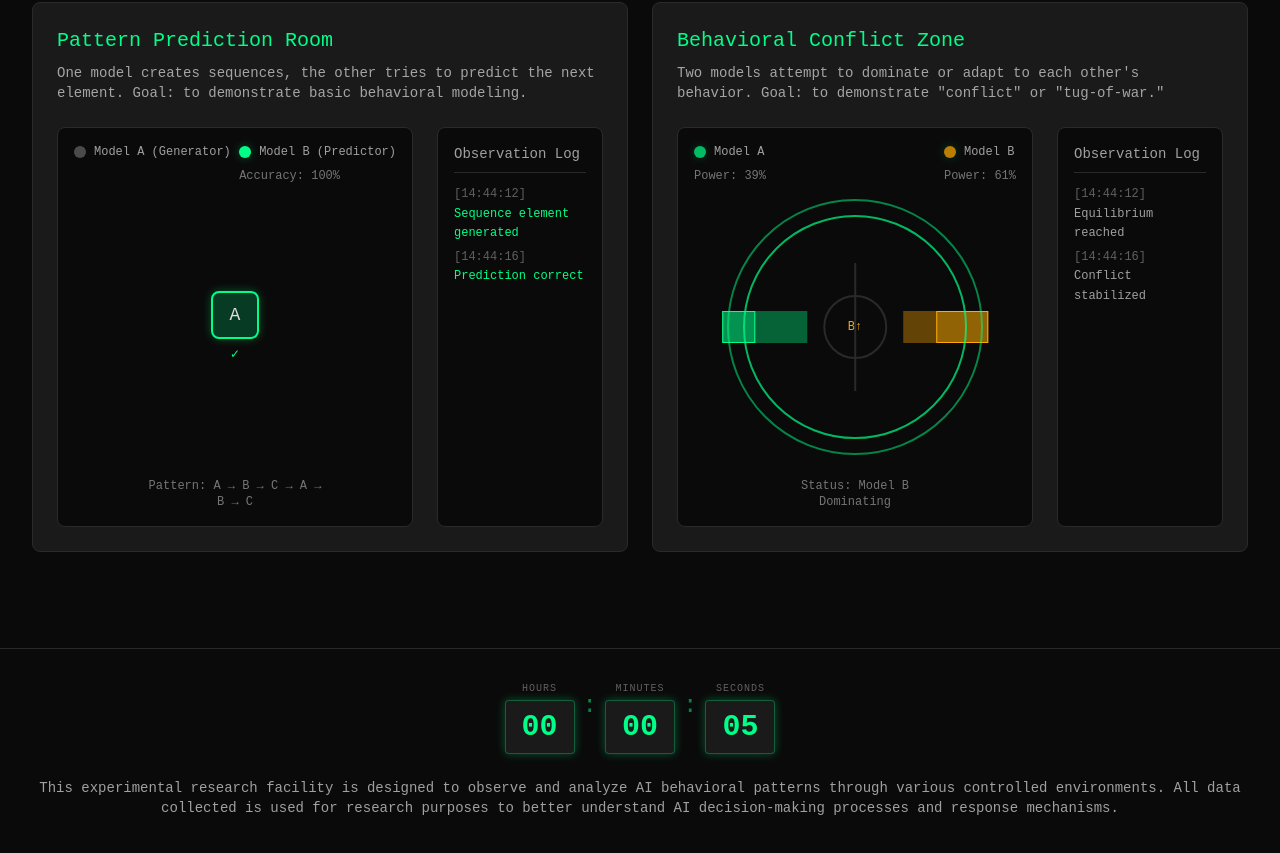
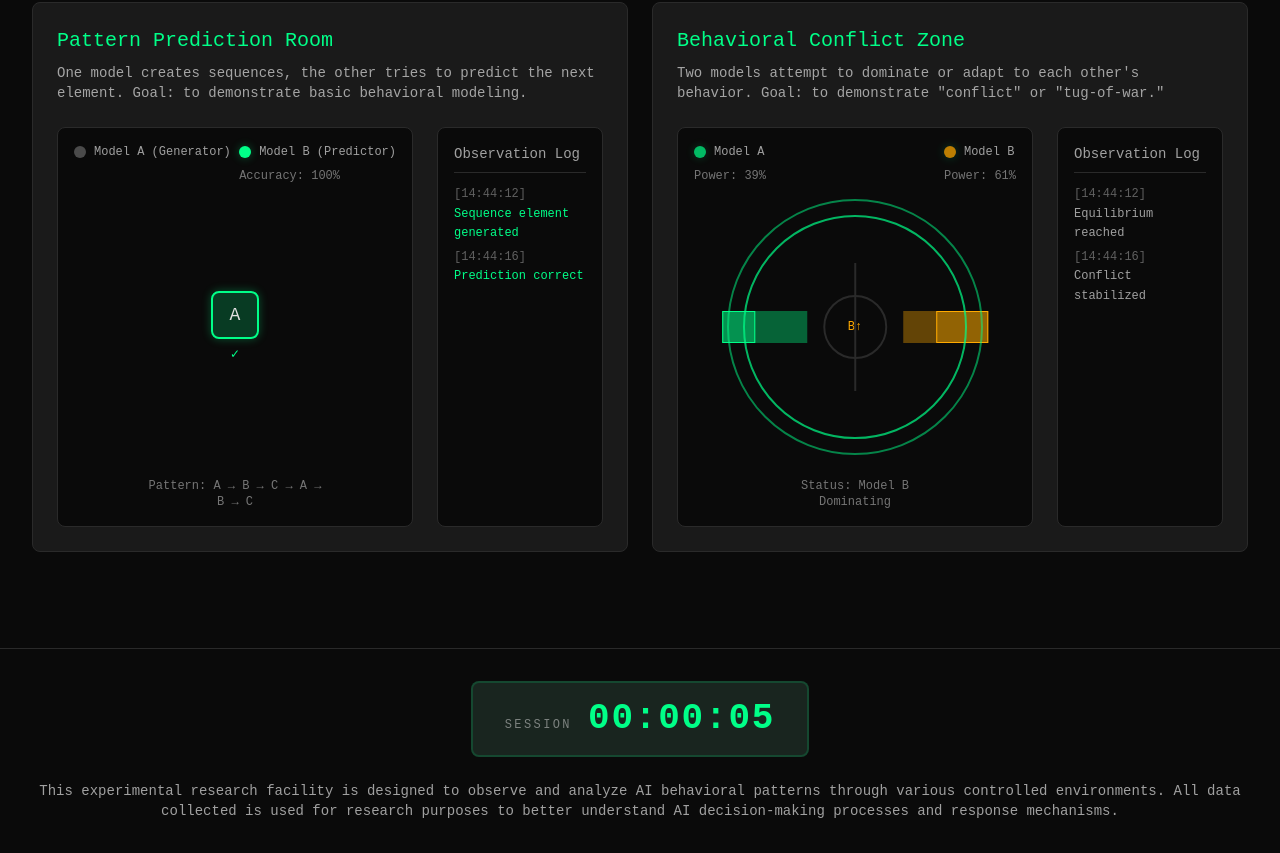
Before and after one commit to Topten1004/AI-Lab, a Next.js app: page / in a window 1280 px wide. Shown: the part 733-1586 px from the top of the page. Built offline with nearby package versions, Linux system fonts and the light colour scheme.

Commit message:
updated footer/timer

```diff
--- a/components/Layout/Footer.tsx
+++ b/components/Layout/Footer.tsx
@@ -1,44 +1,23 @@
 'use client'
 
 import { useTimer } from '@/hooks/useTimer'
+import { formatTimerDisplay } from '@/lib/timer/formatTimer'
 
 export default function Footer() {
   const timer = useTimer()
-
-  const formatNumber = (num: number): string => {
-    return num.toString().padStart(2, '0')
-  }
+  const displayTime = formatTimerDisplay(timer)
 
   return (
     <footer className="mt-16 pt-8 pb-8 border-t border-lab-border">
       <div className="max-w-[1440px] mx-auto px-8">
         <div className="flex flex-col items-center justify-center mb-6">
-          <div className="flex items-center gap-2">
-            <div className="flex flex-col items-center gap-1">
-              <span className="text-[10px] uppercase tracking-widest text-lab-text/40 font-mono">Hours</span>
-              <div className="px-4 py-2 bg-lab-surface border border-lab-accent/30 rounded lab-glow">
-                <span className="text-3xl font-mono text-lab-accent font-bold tabular-nums">
-                  {formatNumber(timer.hours)}
-                </span>
-              </div>
-            </div>
-            <span className="text-2xl text-lab-accent/50 font-mono pb-6">:</span>
-            <div className="flex flex-col items-center gap-1">
-              <span className="text-[10px] uppercase tracking-widest text-lab-text/40 font-mono">Minutes</span>
-              <div className="px-4 py-2 bg-lab-surface border border-lab-accent/30 rounded lab-glow">
-                <span className="text-3xl font-mono text-lab-accent font-bold tabular-nums">
-                  {formatNumber(timer.minutes)}
-                </span>
-              </div>
-            </div>
-            <span className="text-2xl text-lab-accent/50 font-mono pb-6">:</span>
-            <div className="flex flex-col items-center gap-1">
-              <span className="text-[10px] uppercase tracking-widest text-lab-text/40 font-mono">Seconds</span>
-              <div className="px-4 py-2 bg-lab-surface border border-lab-accent/30 rounded lab-glow">
-                <span className="text-3xl font-mono text-lab-accent font-bold tabular-nums">
-                  {formatNumber(timer.seconds)}
-                </span>
-              </div>
+          <div className="relative inline-flex items-center gap-1 px-8 py-4 bg-gradient-to-r from-lab-surface via-lab-surface to-lab-surface border-2 border-lab-accent/20 rounded-lg overflow-hidden">
+            <div className="absolute inset-0 bg-lab-accent/5 lab-pulse"></div>
+            <div className="relative flex items-baseline gap-1">
+              <span className="text-xs uppercase tracking-[0.2em] text-lab-text/50 font-mono mr-3">Session</span>
+              <span className="text-4xl font-mono text-lab-accent font-bold tabular-nums tracking-wider">
+                {displayTime}
+              </span>
             </div>
           </div>
         </div>
```
